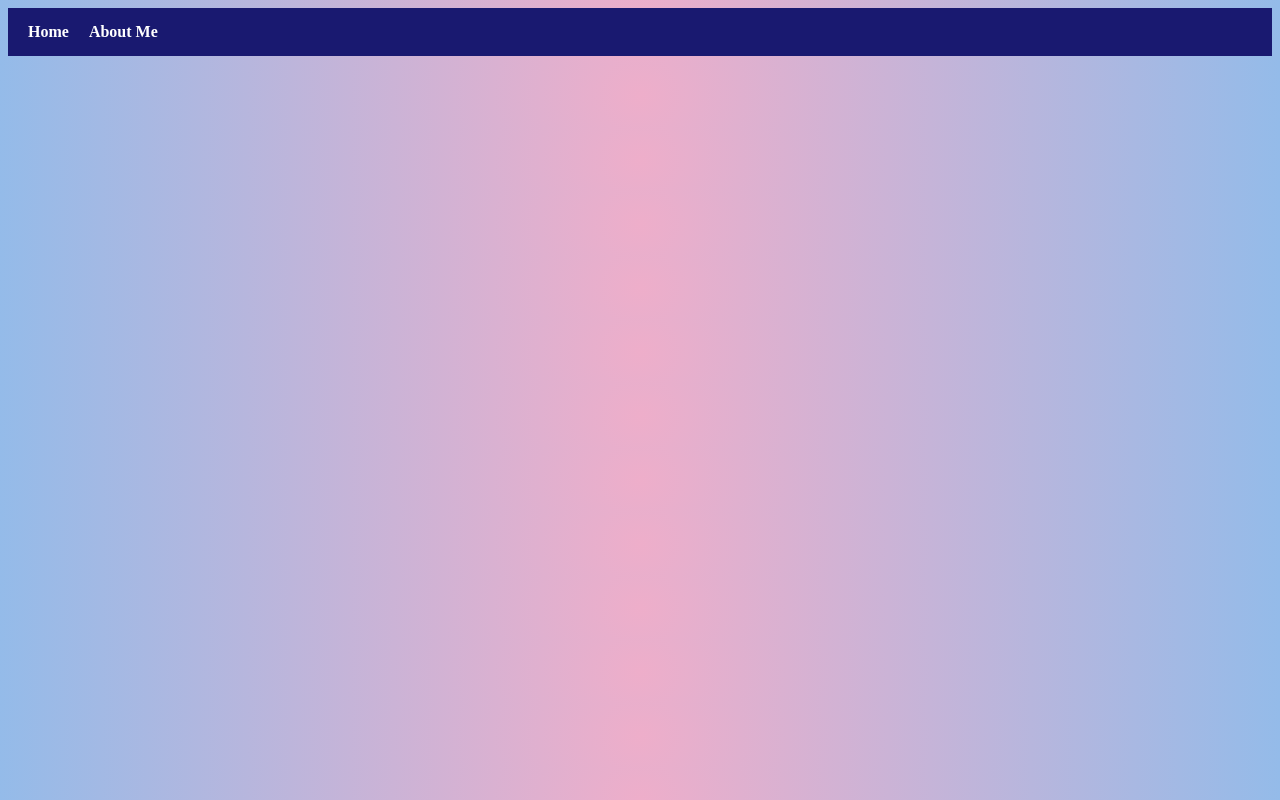
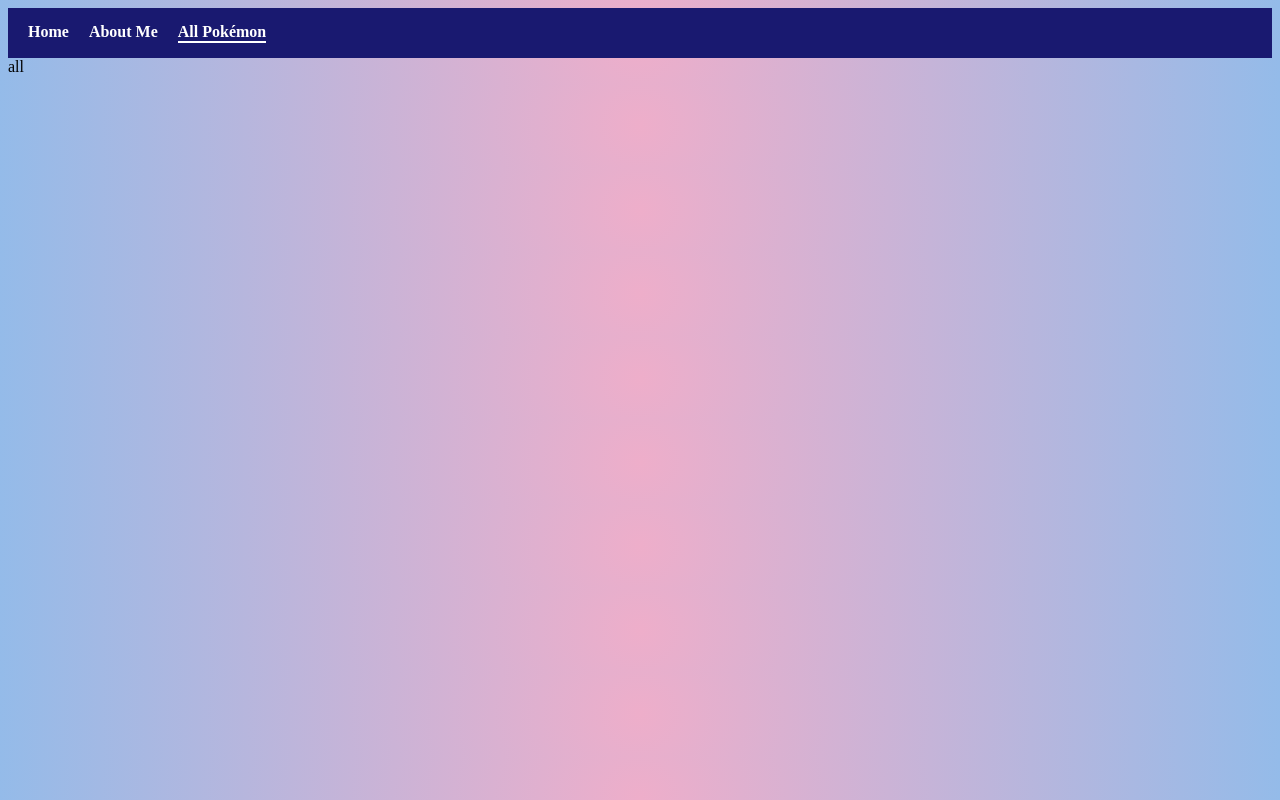
Before and after one commit to nadinestrella/poke-app, a Vue app: page /poke-app/all in a window 1280 px wide. Before the commit this address had no page. Built offline with nearby package versions, Linux system fonts and the light colour scheme.

Commit message:
added all to navBar and route

```diff
--- a/src/components/NavBar.vue
+++ b/src/components/NavBar.vue
@@ -7,6 +7,9 @@
     >
     <router-link to="/about" class="nav-link" exact-active-class="active"
       >About Me</router-link
+    >
+    <router-link to="/all" class="nav-link" exact-active-class="active"
+      >All Pokémon</router-link
     >
   </nav>
 </template>
--- a/src/router/index.js
+++ b/src/router/index.js
@@ -2,6 +2,7 @@ import { createRouter, createWebHistory } from 'vue-router';
 import Home from '@/views/Home.vue';
 import About from '@/views/About.vue';
 import Detail from '@/views/Detail.vue';
+import All from '@/views/All.vue';
 
 const routes = [
   { path: '/', name: 'Home', component: Home },
@@ -12,6 +13,11 @@ const routes = [
     component: Detail,
     props: true,
   },
+  {
+    path: '/all',
+    name: 'all',
+    component: All,
+  },
 ];
 
 const router = createRouter({
--- /dev/null
+++ b/src/views/All.vue
@@ -0,0 +1,7 @@
+<script setup></script>
+
+<template>
+  <span>all</span>
+</template>
+
+<style scopedå></style>
```
